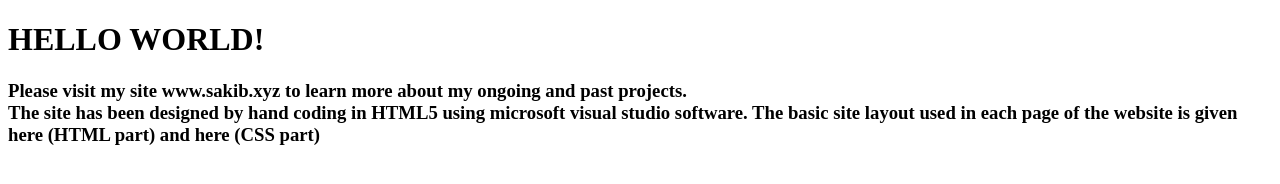
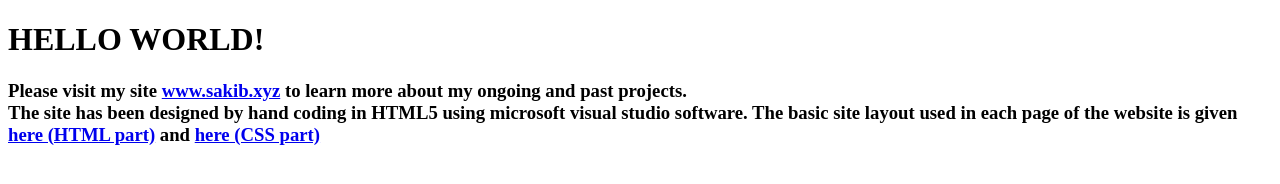
Before and after one commit to najmush/najmush.github.io, a plain HTML site: page index.html in a window 1280 px wide. Drawn offline with Linux system fonts and the light colour scheme.

Commit message:
Update index
forgot to put equal sign after href

```diff
--- a/index.html
+++ b/index.html
@@ -10,11 +10,11 @@
     </h1>
 
     <h3>
-    Please visit my site <a href"www.sakib.xyz">www.sakib.xyz</a> to learn more about my ongoing and past projects.
+    Please visit my site <a href="www.sakib.xyz">www.sakib.xyz</a> to learn more about my ongoing and past projects.
     <br/>
     The site has been designed by hand coding in HTML5 using microsoft visual studio software. The basic site layout used in each
-    page of the website is given <a href"najmush.github.io/template.html">here (HTML part)</a>
-    and <a href"najmush.github.io/style.css">here (CSS part)</a>
+    page of the website is given <a href="najmush.github.io/template.html">here (HTML part)</a>
+    and <a href="najmush.github.io/style.css">here (CSS part)</a>
     </h3>
 
 </body>
```
